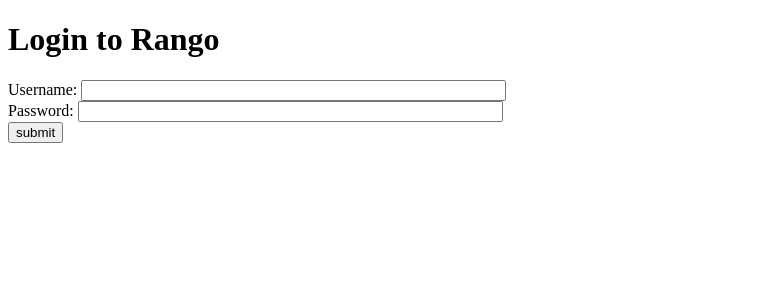
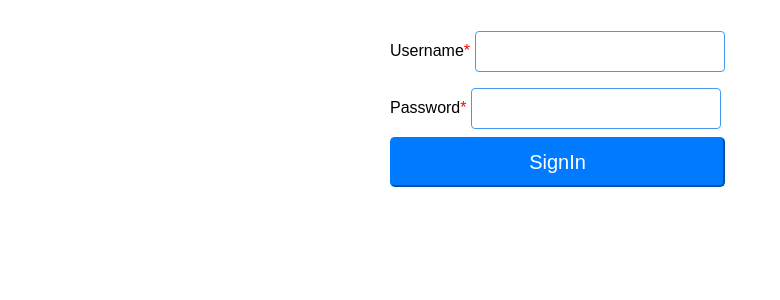
Before and after one commit to Rajat1393/resturant_rater, a Django app: page /rater/login/ in a window 1280 px wide. Shown: the top 300 px of the page, without its empty margins (0-780 px from the left). Run offline with Django 3.2, Linux system fonts and the light colour scheme.

Commit message:
edit login.css file

```diff
--- /dev/null
+++ b/static/css/login.css
@@ -0,0 +1,33 @@
+body{
+    font-family: Arial, Helvetica, sans-serif;
+}
+
+
+input[type=text], input[type=password] {
+    width: 50%;
+    padding: 12px 20px;
+    margin: 8px 0;
+    display: inline-block;
+    border: 1px solid #4299f1;
+    box-sizing: border-box;
+    transition: border-color .15s ease-in-out,box-shadow .15s ease-in-out;
+    border-radius: .25rem;
+  }
+
+.container {
+    width: 100%;
+    max-width: 500px;
+    padding: 15px;
+    margin: auto;
+}
+
+.btn{
+    width: 67%;
+    padding: .5rem 1rem;
+    font-size: 1.25rem;
+    line-height: 1.5;
+    border-radius: .3rem;
+    color: #fff;
+    background-color: #007bff;
+    border-color: #007bff;
+}
--- a/templates/rater/index.html
+++ b/templates/rater/index.html
@@ -1,8 +1,11 @@
 
 {% extends 'rater/base.html' %}
-    <body>
+{% block body_block %}
+<body>
         <h1>Index</h1>
         <a href="{% url 'rater:login' %}">Login</a>
         <a href="{% url 'rater:register' %}">register</a>
     </body>
 </html>
+
+{% endblock %}
--- a/templates/rater/login.html
+++ b/templates/rater/login.html
@@ -1,17 +1,26 @@
 <!DOCTYPE html>
+{% load staticfiles %}
 <html>
     <head>
         <title>Login</title>
+        <link href="{% static 'css/login.css' %}" rel="stylesheet" type="text/css"/>
+        <script src="{% static 'js/login.js' %}"></script>
     </head>
     <body>
-        <h1>Login to Rango</h1>
-        <form id="login_form" method="post" action="{% url 'rater:login' %}">
+        <!--<h1>Login</h1>-->
+        <div class="container">
+            <form class="form-signin" id="login_form" method="post" action="{% url 'rater:login' %}">
             {% csrf_token %}
-            Username: <input type="text" name="username" value="" size="50" />
+            <label class="text-only">Username<label style="color: red;">*</label></label>
+            <input type="text" class="form-control"  name="username" value="" size="50" name="uname" required/>
             <br />
-            Password: <input type="password" name="password" value="" size="50" />
+            <label class="text-only">Password<label style="color: red;">*  </label></label>
+            <input type="password" name="password" value="" size="50" name="psw" required/>
             <br />
-        <input type="submit" value="submit" />
+
+        <button  type="submit" class="btn">SignIn</button>
+        </div>
+
 </form>
     </body>
 </html>
```
Also changed, not shown: templates/registration/login.html (+22 -43 lines), templates/registration/password_change_form.html (+20 -1 lines), templates/registration/registration_form.html (+40 -8 lines), db.sqlite3, static/js/login.js (added).
